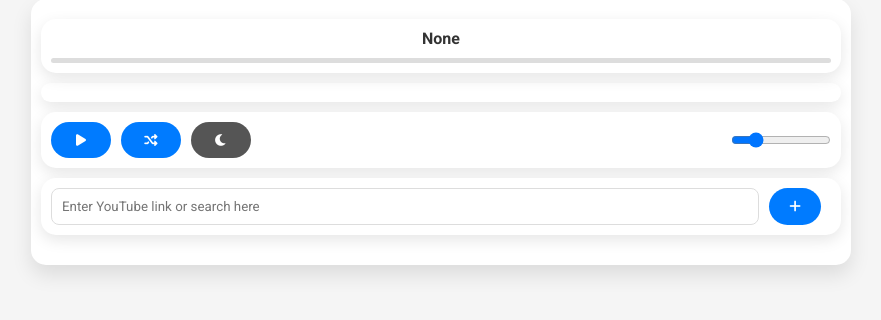
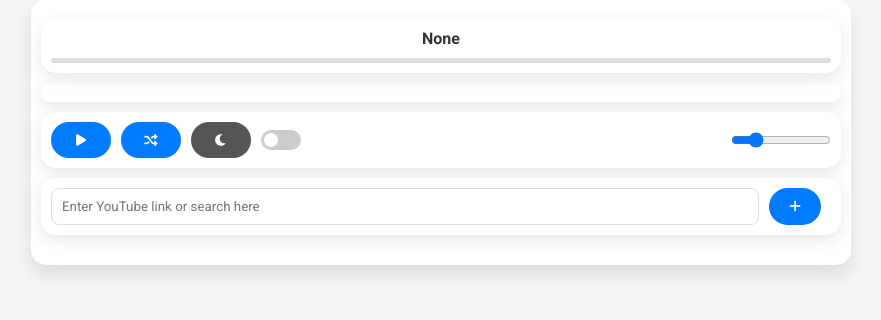
Before and after one commit to moontasirsoumik/Apps, a Flask app: page / in a window 1280 px wide. Shown: the part 268-588 px from the top of the page, without its empty margins (199-1080 px from the left). Run offline with Flask 3, Linux system fonts and the light colour scheme; some libraries are stand-ins or nearby versions.

Commit message:
Suggestion toggle returns
No idea what happened, need to update, till then, deal with the suggestion toggle

```diff
--- a/Web App (Flask)/app.py
+++ b/Web App (Flask)/app.py
@@ -379,7 +379,7 @@ def stream():
 
 if __name__ == "__main__":
     local_ip = socket.gethostbyname(socket.gethostname())
-    port = 7500
+    port = 5000
     print(
         f"Server is running at http://{local_ip}:{port}/ "
         f"(or http://0.0.0.0:{port}/ for all interfaces)"
--- a/Web App (Flask)/templates/index_pc.html
+++ b/Web App (Flask)/templates/index_pc.html
@@ -47,7 +47,7 @@
             <button id="dark-mode-toggle" class="dark-mode-toggle">
               <i class="fas fa-moon"></i>
             </button>
-            <div class="toggle-switch" style="display: none">
+            <div class="toggle-switch">
               <input
                 type="checkbox"
                 id="suggestions-toggle"
--- a/Web App (Flask)/templates/index_phone.html
+++ b/Web App (Flask)/templates/index_phone.html
@@ -44,7 +44,7 @@
             <button id="dark-mode-toggle" class="dark-mode-toggle">
               <i class="fas fa-moon"></i>
             </button>
-            <div class="toggle-switch" style="display: none">
+            <div class="toggle-switch">
               <input
                 type="checkbox"
                 id="suggestions-toggle"
```
